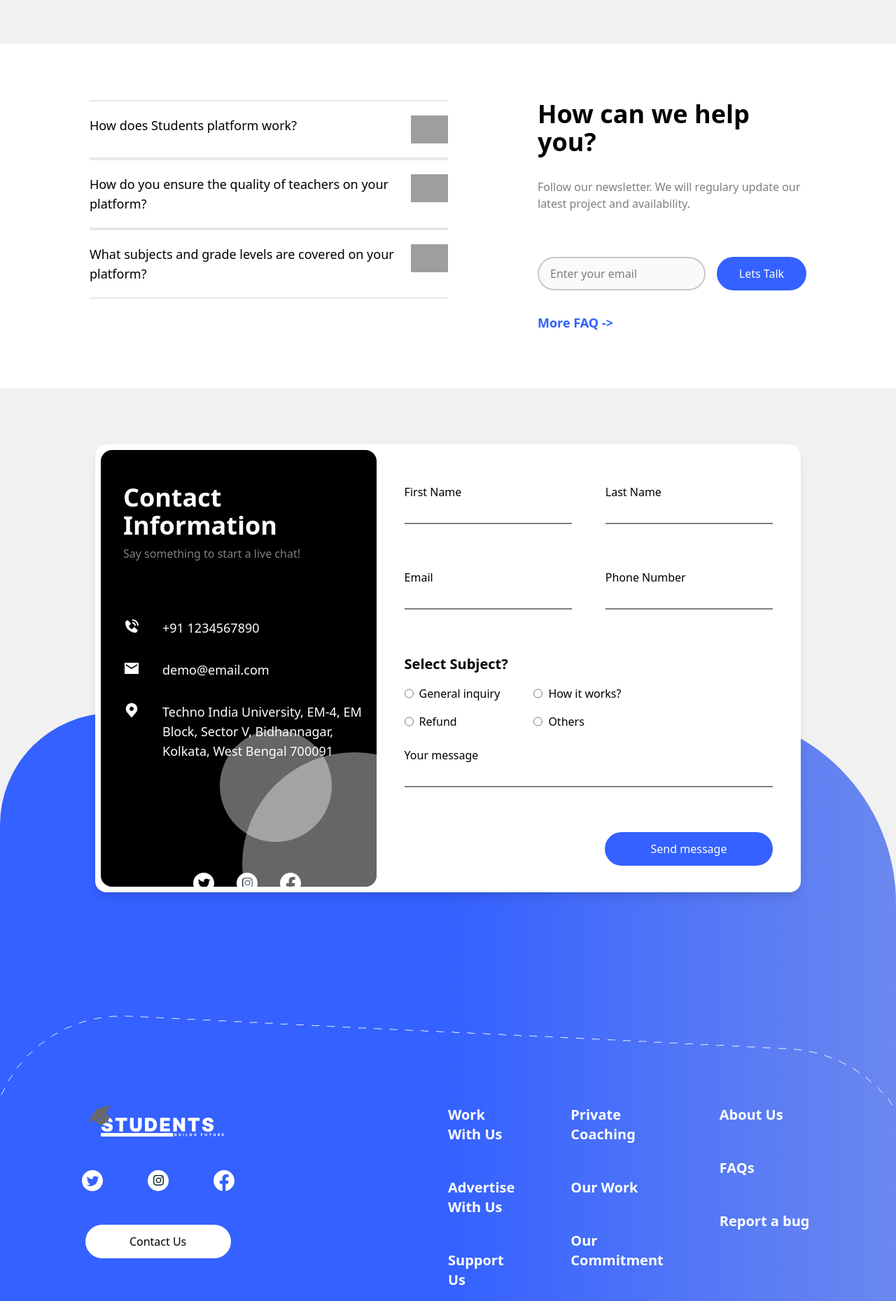
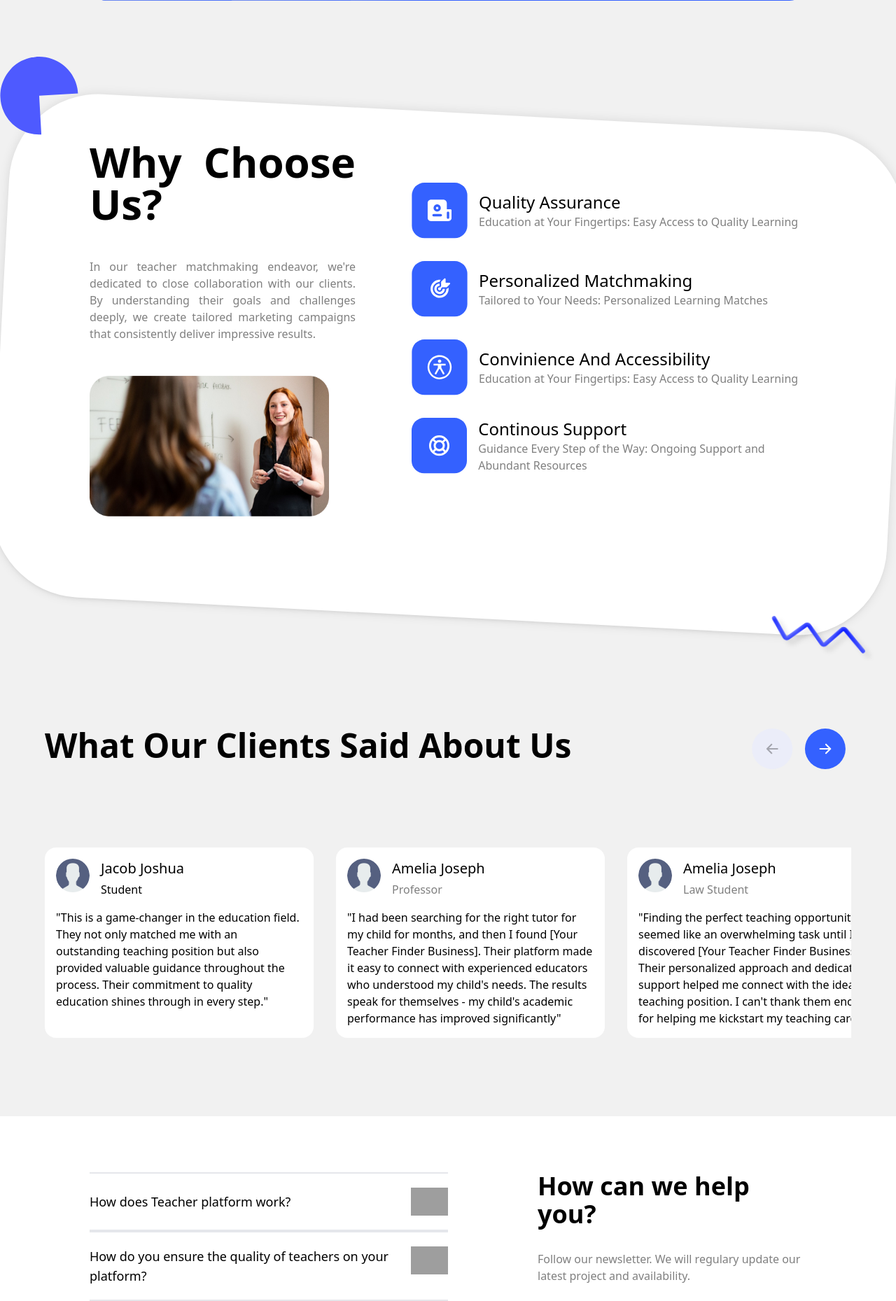
Before and after one commit to Trideep555/TeacherWebsite, a PHP site: page / in a window 1280 px wide. Shown: the part 3491-5350 px from the top of the page at 70% size. Run offline with PHP 8.4, Linux system fonts and the light colour scheme; data that the repository does not hold is empty; grey boxes are pictures that could not be loaded.

Commit message:
UI Fixes
Small UI Fixes along with addition of card carousel with proper image size.
Image Aspect Ratio: 32/9
Image Resolution: 1280x360

```diff
--- /dev/null
+++ b/bannerCarousel.php
@@ -0,0 +1,17 @@
+<?php
+    include("connection.php");
+    $carouselBanners="SELECT bannerImgPath FROM `teacher-bannerimg-table` ORDER BY rand() LIMIT 4";
+    $carouselImgPath=mysqli_query($connection,$carouselBanners);
+?>
+<!-- this is the starting of  carousel section -->
+<main class="mt-20  overflow-hidden">
+    <wrapper class="bannerCarousel duration-500 flex">
+        <?php
+            while($path=mysqli_fetch_array($carouselImgPath))
+            {
+        ?>
+        <img style="min-width: 100vw;" src="<?php echo $path[0];?>" alt="Banner Image">
+        <?php } ?>
+    </wrapper>
+</main>
+<!-- this is the ending of  carousel section -->
--- a/css/style.css
+++ b/css/style.css
@@ -945,10 +945,6 @@ video {
   height: 100vh;
 }
 
-.h-\[\]{
-  height: ;
-}
-
 .h-\[cal\]{
   height: cal;
 }
@@ -1958,7 +1954,7 @@ video {
 }
 
 .shadow-lg{
-  --tw-shadow: 0 10px 15px -3px rgb(0 0 0 / 0.1), 0 4px 6px -4px rgb(0 0 0 / 0.1);
+  --tw-shadow: 0 0 15px 0 rgb(0 0 0 / 0.1), 0 4px 6px -4px rgb(0 0 0 / 0.1);
   --tw-shadow-colored: 0 10px 15px -3px var(--tw-shadow-color), 0 4px 6px -4px var(--tw-shadow-color);
   box-shadow: var(--tw-ring-offset-shadow, 0 0 #0000), var(--tw-ring-shadow, 0 0 #0000), var(--tw-shadow);
 }
@@ -2460,6 +2456,14 @@ input::-webkit-inner-spin-button {
     width: 40%;
   }
 
+  .lg\:w-2\/5{
+    width: 40%;
+  }
+
+  .lg\:w-45{
+    width: 45%;
+  }
+
   .lg\:w-20{
     width: 5rem;
   }
@@ -2525,6 +2529,10 @@ input::-webkit-inner-spin-button {
     justify-content: space-evenly;
   }
 
+  .lg\:justify-between{
+    justify-content: space-between;
+  }
+
   .lg\:gap-0{
     gap: 0px;
   }
@@ -2579,6 +2587,10 @@ input::-webkit-inner-spin-button {
     padding-bottom: 7rem;
   }
 
+  .lg\:pr-32{
+    padding-right: 8rem;
+  }
+
   .lg\:pl-32{
     padding-left: 8rem;
   }
@@ -2612,6 +2624,23 @@ input::-webkit-inner-spin-button {
 
 @media (min-width: 1280px){
   .xl\:grid-cols-3{
-    grid-template-columns: repeat(3, minmax(0, 1fr));
-  }
-}
+    grid-template-columns: repeat(4, minmax(0, 1fr));
+  }
+}
+
+.hidden-faq-text
+{
+  overflow-y: scroll;
+  height: 0px;
+  transition: all ease-in-out 1s;
+}
+.hidden-faq-text::-webkit-scrollbar
+{
+  display: none;
+}
+#openFilter
+{
+  transform: rotate(-90deg);
+  left: -50px;
+  top: 50vh;
+}
--- a/index.php
+++ b/index.php
@@ -3,43 +3,21 @@
 include("connection.php");
 include("header.php");
 include("nav.php");
-$bannerArray = array('TeacherProjectWebsite\Img\banner\banner 1.jpg','TeacherProjectWebsite\Img\banner\banner 1.jpg','TeacherProjectWebsite\Img\banner\banner 1.jpg');
-
-$bannerSql = "SELECT *  FROM `teacher-bannerimg-table` order by rand() LIMIT 3";
-$bannerRes = mysqli_query($connection,$bannerSql);
-$i = 0;
-while($row = mysqli_fetch_array($bannerRes)){
-  $bannerArray[$i] = $row['bannerImgPath'];
-  $i++;
-}
 ?>
 <!-- navbar end -->
 
 <!-- this is the starting of the main section  -->
 
-<!-- this is the starting of  carousel section -->
-<!-- <main class="h-[calc(100vh-4rem)] mt-16 w-full relative overflow-x-hidden">
-  <wrapper class="bannerCarousel duration-500 flex absolute top-0 left-0 overflow-hidden">
-    <div class="h-[calc(100vh-4rem)] w-screen">
-      <img class="w-full h-full" src="<?php echo $bannerArray[0];?>" alt="">
-    </div>
-    <div class="h-[calc(100vh-4rem)] w-screen">
-      <img class="w-full h-full" src="<?php echo $bannerArray[1];?>" alt="">
-    </div>
-    <div class="h-[calc(100vh-4rem)] w-screen">
-      <img class="w-full h-full" src="<?php echo $bannerArray[2];?>" alt="">
-    </div>
-  </wrapper>
-</main> -->
+<?php
+include("bannerCarousel.php");
+?>
 
-
-<!-- this is the ending of  carousel section -->
 <!-- starting of the first section  -->
-<main class="bg-[#f1f1f1] w-auto lg:h-auto flex justify-evenly mt-0  relative h-screen ">
+<main class="bg-[#f1f1f1] w-auto lg:h-auto flex justify-evenly relative h-screen ">
   <!-- left side div area -->
-  <section class="px-5 md:pl-20 lg:w-1/2 py-28 flex flex-col gap-8 z-20 lg:bg-transparent bg-[#f1f1f1]/90 w-screen">
+  <section class="md:pl-20 lg:w-1/2 py-28 flex flex-col gap-8 justify-center z-20 lg:bg-transparent bg-[#f1f1f1]/90 w-screen">
     <!-- main heading area with bold letter and font 2xl -->
-    <heading class="font-semibold font-sans lg:text-8xl md:text-7xl text-6xl w-auto text-left select-none">Match,</br> Learn, And </br>Soar To </br>Success
+    <heading class="font-semibold font-sans lg:text-8xl md:text-7xl text-6xl w-auto text-left select-none">Match</br> Learn And </br>Soar To Success
     </heading>
     <!--------------------- sub heading part -------------------->
     <subHeading class="text-xl text-black/50 select-none">
@@ -54,24 +32,24 @@ while($row = mysqli_fetch_array($bannerRes)){
     </contactArea>
   </section>
   <!-- right section of the first area -->
-  <section class="lg:w-1/2 w-screen lg:relative absolute top-0 left-0 right-0 mx-auto z-10 lg:z-20">
-    <img src="./Img/first-page-photos/heroImg.svg" class="lg:my-10 lg:h-4/5 lg:w-4/5 h-screen w-auto mx-auto lg:mx-0 z-10 lg:z-20" alt="" draggable="false">
+  <section class="lg:w-1/2 w-screen lg:relative absolute top-0 left-0 right-0 flex flex-row items-center justify-end mx-auto z-10 lg:z-20">
+    <img src="./Img/first-page-photos/heroImg.svg" class="lg:h-4/5 lg:w-4/5 h-screen w-auto mx-auto lg:mx-0 z-10 lg:z-20" alt="" draggable="false">
   </section>
 </main>
 <!-- this is the end of first section hero -->
 
 <!-- starting of the teacher section  -->
-<main class="relative py-20 flex flex-col gap-20">
-  <section class="font-semibold text-5xl w-4/5 h-auto mx-auto flex justify-between">
+<main class="relative py-20 flex flex-col gap-10">
+  <section class="font-semibold text-5xl w-[90%] h-auto mx-auto flex justify-between">
     <heading class="">Our Teachers</heading>
     <!-- This section is for button area with left and right button -->
     <section class="md:flex justify-evenly hidden">
-      <img class=" leftSwipeArrow mx-2 cursor-pointer" src="./Img/ui-buttons/leftArrow.svg" alt="">
+      <img class="leftSwipeArrow mx-2 cursor-pointer" src="./Img/ui-buttons/leftArrow.svg" alt="">
       <img class=" rightSwipeArrow mx-2 cursor-pointer" src="./Img/ui-buttons/rightArrow.svg" alt="">
     </section>
   </section>
   <!-- this section is for teacher cards area -->
-  <section class="carousel-cu w-[90%] px-[5%] mx-auto grid grid-flow-col overflow-x-auto lg:overflow-x-hidden h-full py-8  gap-8">
+  <section class="carousel-cu mx-auto grid grid-flow-col overflow-x-hidden h-full py-8 px-2 gap-8" style="width: calc(90% - 0.5rem);">
     <!-- card section -->
     <!------------------ card 1 ------------------ ---->
 
@@ -94,7 +72,7 @@ while($row = mysqli_fetch_array($bannerRes)){
 
     ?>
 
-    <section class=" relative w-96  rounded-2xl shadow-lg border-t-2 border-black/20 py-8 flex flex-col gap-4">
+    <section class=" relative w-96  rounded-2xl shadow-lg py-8 flex flex-col gap-4">
 
       <!-- profile image area with absolute property -->
       <div class="px-4 h-20 w-full p-1 bg-white rounded-full flex ">
@@ -164,7 +142,7 @@ while($row = mysqli_fetch_array($bannerRes)){
 <!-- end of teacher card section  -->
 
 <!-- starting of cta section -->
-<main class="flex justify-center items-center bg-[#f1f1f1] py-40">
+<main class="flex justify-center items-center bg-[#f1f1f1] py-20">
   <section class="w-4/5 bg-[#3461FF]  mx-auto h-80 rounded-3xl relative overflow-hidden">
     <wrapper class="flex justify-evenly lg:flex-row  flex-col  h-full w-full">
       <!-- left section text -->
@@ -198,20 +176,20 @@ while($row = mysqli_fetch_array($bannerRes)){
 <!-- ending of cta section -->
 
 <!-- starting of why choose us section -->
-<main id="about-us-section" class="bg-[#f1f1f1] lg:h-[55rem] w-full py-28 overflow-hidden relative">
+<main id="about-us-section" class="bg-[#f1f1f1] lg:h-[55rem] w-full py-20 overflow-hidden relative">
   <div class="absolute flex justify-evenly rounded-[8rem] bg-white lg:h-[45rem] h-[85rem] sm:max-lg:h-[65rem] lg:w-full w-[90rem] -translate-x-1/4 lg:translate-x-0 shadow-lg rotate-3"></div>
   <img class="h-28 w-28 absolute top-0 -rotate-6 left-0 " src="./Img/ui-buttons/packman.svg" alt="design image">
 
-  <wrapper class="relative  flex lg:justify-evenly lg:flex-row justify-center gap-20 pt-10 flex-col items-center w-full px-[5%] lg:px-0">
+  <wrapper class="relative  flex lg:justify-between lg:flex-row justify-center gap-20 pt-10 flex-col items-center w-full px-[5%] lg:px-0">
 
     <!-- this is the left section of why choose us area -->
-    <section class="lg:w-1/2 w-[90%] flex flex-col gap-12 lg:px-32 px-0 justify-center">
+    <section class="lg:w-45 w-full flex flex-col gap-12 lg:pl-32 px-0 justify-center">
       <heading class="font-semibold lg:text-6xl text-4xl text-justify">Why Choose Us?</heading>
       <p class="lf:w-[90%] w-full text-black/50 text-justify ">In our teacher matchmaking endeavor, we're dedicated to close collaboration with our clients. By understanding their goals and challenges deeply, we create tailored marketing campaigns that consistently deliver impressive results.</p>
       <img class="h-54 w-[90%] hidden lg:block" src="./Img/why-choose-us.png" alt="">
     </section>
     <!-- this is the right section of why choose us area -->
-    <section class="flex flex-col gap-8 justify-center">
+    <section class="flex flex-col gap-8 justify-center lg:pr-32">
       <div class="flex gap-4 lg:flex-row flex-col">
         <img class="lg:h-20 lg:w-20 h-16 w-16" src="./Img/ui-buttons/icon1.svg" alt="">
         <span class="my-auto">
@@ -242,23 +220,23 @@ while($row = mysqli_fetch_array($bannerRes)){
       </div>
     </section>
   </wrapper>
-  <img class="h-24 w-36 absolute -bottom-12 right-8 -rotate-3" src="./Img/ui-buttons/Vector 245.svg" alt="">
+  <img class="h-24 w-36 absolute bottom-0 right-8 -rotate-3" src="./Img/ui-buttons/Vector 245.svg" alt="">
   <!-- </div> -->
 </main>
 <!-- ending of why choose us section -->
 
 <!-- starting of the testimonial section -->
 <main class="relative py-20 flex flex-col gap-20 bg-[#f1f1f1] overflow-x-hidden">
-  <section class="font-semibold text-5xl w-4/5 h-auto mx-auto flex justify-between bg-[#f1f1f1]">
+  <section class="font-semibold text-5xl w-[90%] h-auto mx-auto flex justify-between bg-[#f1f1f1]">
     <heading class="">What Our Clients Said About Us</heading>
     <!-- This section is for button area with left and right button -->
     <section class="hidden justify-evenly md:flex">
-      <img draggable="false" class=" leftSwipeArrowtes mx-2" src="./Img/ui-buttons/leftArrow.svg" alt="">
-      <img draggable="false" class=" rightSwipeArrowtes mx-2" src="./Img/ui-buttons/rightArrow.svg" alt="">
+      <img draggable="false" class="leftSwipeArrowTes mx-2 cursor-pointer" src="./Img/ui-buttons/leftArrow.svg" alt="">
+      <img draggable="false" class="rightSwipeArrowTes mx-2 cursor-pointer" src="./Img/ui-buttons/rightArrow.svg" alt="">
     </section>
   </section>
   <!-- this section is for testimonial card area -->
-  <section class="carousel-tes w-[90%] px-[5%] mx-auto grid grid-flow-col lg:overflow-x-hidden overflow-x-auto h-full py-8  gap-8">
+  <section class="carousel-tes w-[90%] mx-auto grid grid-flow-col overflow-x-hidden h-full py-8  gap-8">
     <!-- card section -->
     <div class="duration-500 h-auto group lg:w-96 w-60 bg-white hover:bg-[#3461FF] rounded-2xl p-4 ">
       <heading class="flex gap-4 group-hover:text-white">
@@ -290,6 +268,26 @@ while($row = mysqli_fetch_array($bannerRes)){
       </heading>
       <p class="mt-4 group-hover:text-white">"Finding the perfect teaching opportunity seemed like an overwhelming task until I discovered [Your Teacher Finder Business]. Their personalized approach and dedicated support helped me connect with the ideal teaching position. I can't thank them enough for helping me kickstart my teaching career."</p>
     </div>
+    <div class="h-auto lg:w-96 w-60 bg-white hover:bg-[#3461FF] rounded-2xl p-4 group duration-500">
+      <heading class="flex gap-4 group-hover:text-white">
+        <img class="h-12 w-12 rounded-full" src="./Img/Teacher card photos/user.png " alt="">
+        <div class="flex flex-col gap-1">
+          <span class="text-xl font-medium ">Amelia Joseph</span>
+          <span class="text-black/50 group-hover:text-white">Law Student</span>
+        </div>
+      </heading>
+      <p class="mt-4 group-hover:text-white">"Finding the perfect teaching opportunity seemed like an overwhelming task until I discovered [Your Teacher Finder Business]. Their personalized approach and dedicated support helped me connect with the ideal teaching position. I can't thank them enough for helping me kickstart my teaching career."</p>
+    </div>
+    <div class="duration-500 h-auto group lg:w-96 w-60 bg-white hover:bg-[#3461FF] rounded-2xl p-4 ">
+      <heading class="flex gap-4 group-hover:text-white">
+        <img class="h-12 w-12 rounded-full" src="./Img/Teacher card photos/user.png " alt="">
+        <div class="flex flex-col gap-1">
+          <span class="text-xl font-medium ">Jacob Joshua</span>
+          <span class="">Student</span>
+        </div>
+      </heading>
+      <p class="mt-4 group-hover:text-white">"This is a game-changer in the education field. They not only matched me with an outstanding teaching position but also provided valuable guidance throughout the process. Their commitment to quality education shines through in every step."</p>
+    </div>
   </section>
 </main>
 <!-- ending of the testimonial section -->
@@ -300,9 +298,35 @@ while($row = mysqli_fetch_array($bannerRes)){
     <!-- this is the left section of the faq -->
     <div class="lg:w-1/2 w-full h-full font-medium text-lg ">
 
-      <section class="h-auto w-full border-t-2 border-b-2 py-5 flex justify-between">How does Students platform work? <img src="./Img/ui-buttons/addicon.svg" alt="" class="h-10"></section>
-      <section class="w-full border-t-2 border-b-2 py-5 flex justify-between"> How do you ensure the quality of teachers on your platform? <img src="./Img/ui-buttons/addicon.svg" alt="" class="h-10"></section>
-      <section class="w-full border-t-2 border-b-2 py-5 flex justify-between">What subjects and grade levels are covered on your platform? <img src="./Img/ui-buttons/addicon.svg" alt="" class="h-10"></section>
+      <section class="w-full border-t-2 border-b-2 py-5">
+        <div class="flex justify-between items-center">
+          How does Teacher platform work?
+          <img src="./Img/ui-buttons/addicon.svg" alt="" class="h-10 cursor-pointer" onclick="showFAQText(0)">
+        </div>
+        <div class="hidden-faq-text text-base font-normal">
+          A teacher platform serves as a centralized digital space designed to streamline various aspects of teaching and classroom management. Typically, teachers begin by creating an account and customizing their profile with information such as their teaching subjects, grade levels, and educational background. The platform offers tools for lesson planning, curriculum development, and resource sharing, allowing educators to create engaging and interactive learning experiences for their students. Teachers can upload instructional materials, assign homework and assessments, and track student progress through the platform's intuitive interface. Communication features enable seamless interaction with students, parents, and colleagues, facilitating feedback, collaboration, and support. Additionally, teacher platforms often integrate data analytics and reporting tools, empowering educators to analyze student performance and tailor their instruction to meet individual needs effectively. Ultimately, teacher platforms streamline administrative tasks, enhance instructional quality, and foster a collaborative learning environment conducive to student success.
+        </div>
+      </section>
+
+      <section class="w-full border-t-2 border-b-2 py-5">
+        <div class="flex justify-between">
+          How do you ensure the quality of teachers on your platform?
+          <img src="./Img/ui-buttons/addicon.svg" alt="" class="h-10 cursor-pointer" onclick="showFAQText(1)">
+        </div>
+        <div class="hidden-faq-text text-base font-normal">
+          Ensuring the quality of teachers on our platform is a top priority, and we employ several strategies to maintain high standards of expertise and professionalism. Firstly, we carefully vet each teacher before they are approved to join the platform, conducting thorough background checks and verifying their educational qualifications and teaching experience. Additionally, we may require teachers to undergo training or certification programs to ensure they are equipped with the necessary skills and knowledge to effectively instruct students. Once on board, we continuously monitor teacher performance through student feedback, peer evaluations, and periodic assessments of teaching effectiveness. We also provide ongoing professional development opportunities to help teachers stay abreast of best practices and innovative instructional techniques. By implementing these rigorous vetting processes and ongoing quality assurance measures, we strive to uphold the excellence of our teaching community and deliver a superior learning experience for students.
+        </div>
+      </section>
+
+      <section class="w-full border-t-2 border-b-2 py-5">
+        <div class="flex justify-between">
+          How to register an teacher?
+          <img src="./Img/ui-buttons/addicon.svg" alt="" class="h-10 cursor-pointer" onclick="showFAQText(2)">
+        </div>
+        <div class="hidden-faq-text text-base font-normal">
+          Registering a teacher on our platform is a straightforward process designed to ensure efficiency and accuracy. Teachers interested in joining our community simply navigate to the contact page on our platform's website. There, they are prompted to fill out a contact form, providing essential information such as their full name, email address, teaching credentials, educational background, and teaching experience. Additionally, they may be asked to upload relevant documents, such as proof of certification and identification. Once the registration form is completed and submitted, our team reviews the information provided to verify the teacher's qualifications and suitability for the platform. Upon approval, the teacher receives a confirmation email with login credentials, granting them access to their personalized dashboard and the full range of features and resources available on our platform. Our registration process is designed to be user-friendly, efficient, and transparent, ensuring that qualified teachers can quickly and easily join our vibrant teaching community.
+        </div>
+      </section>
     </div>
     <!-- this is the right section of the faq -->
     <div class="lg:w-1/2 w-full  h-full flex text-left gap-8 flex-col  lg:pl-32">
@@ -454,6 +478,7 @@ while($row = mysqli_fetch_array($bannerRes)){
     <span>Privacy Policy</span>
   </div>
 </section>
+<script src="./js/carousel.js"></script>
 <!-- <script src="https://cdnjs.cloudflare.com/ajax/libs/flowbite/1.8.1/flowbite.min.js"></script> -->
 <?php
 include("footer.php");
--- a/nav.php
+++ b/nav.php
@@ -7,7 +7,7 @@ if(isset($_SESSION['teacherId'])){
 
 ?>
 
-<nav class="flex justify-between h-16 items-center bg-white fixed z-30 top-0 left-0 w-full px-10 md:px-8 lg:px-20 shadow-sm">
+<nav class="flex justify-between h-20 items-center bg-white fixed z-30 top-0 left-0 w-full px-10 md:px-8 lg:px-20 shadow-sm">
   <!-- logoArea -->
   <div class="w-48">
     <!-- original mentor mosaic h-12 w-20 -->
--- a/teacherProfile.php
+++ b/teacherProfile.php
@@ -232,7 +232,7 @@ $profileRes = mysqli_query($connection,$profilequery);
     </section>
 <!-- gallery area -->
 <?php
-$banners = array("./Img/banner/banner 1.jpg","./Img/banner/banner 2.jpg","./Img/banner/banner 3.jpg","./Img/banner/banner 1.jpg","./Img/banner/banner 2.jpg","./Img/banner/banner 3.jpg");
+$banners = array("./Img/banner/banner 1.png","./Img/banner/banner 2.png","./Img/banner/banner 3.png","./Img/banner/banner 1.png","./Img/banner/banner 2.png","./Img/banner/banner 3.png");
 $bannerIDs = array();
 $bannerSql = "SELECT * FROM `teacher-bannerimg-table` WHERE `teacherId` = '$teacherId'";
 $bannerRes = mysqli_query($connection,$bannerSql);
--- a/teacherRegistration.php
+++ b/teacherRegistration.php
@@ -371,7 +371,7 @@ $res2 = mysqli_query($connection, $query2);
     </div>
     <!--@ right side image -->
     <div class="w-2/5">
-        <img src=" ./Img/Layer 12.svg" alt="" class="fixed top-0 right-0 h-screen -z-10 ">
+        <img src=" ./Img/Layer 12.svg" alt="" class="fixed top-0 right-0 h-screen -z-10 mt-20">
     </div>
 </div>
 <?php
```
Also changed, not shown: hero.php (+14 -15 lines), js/carousel.js (added, +21 -0 lines), js/script.js (+58 -13 lines), Img/banner/banner 1.jpg (deleted), Img/banner/banner 1.png (added), Img/banner/banner 2.jpg (deleted), Img/banner/banner 2.png (added), Img/banner/banner 3.jpg (deleted), Img/banner/banner 3.png (added), Img/banner/banner 4.png (added).
